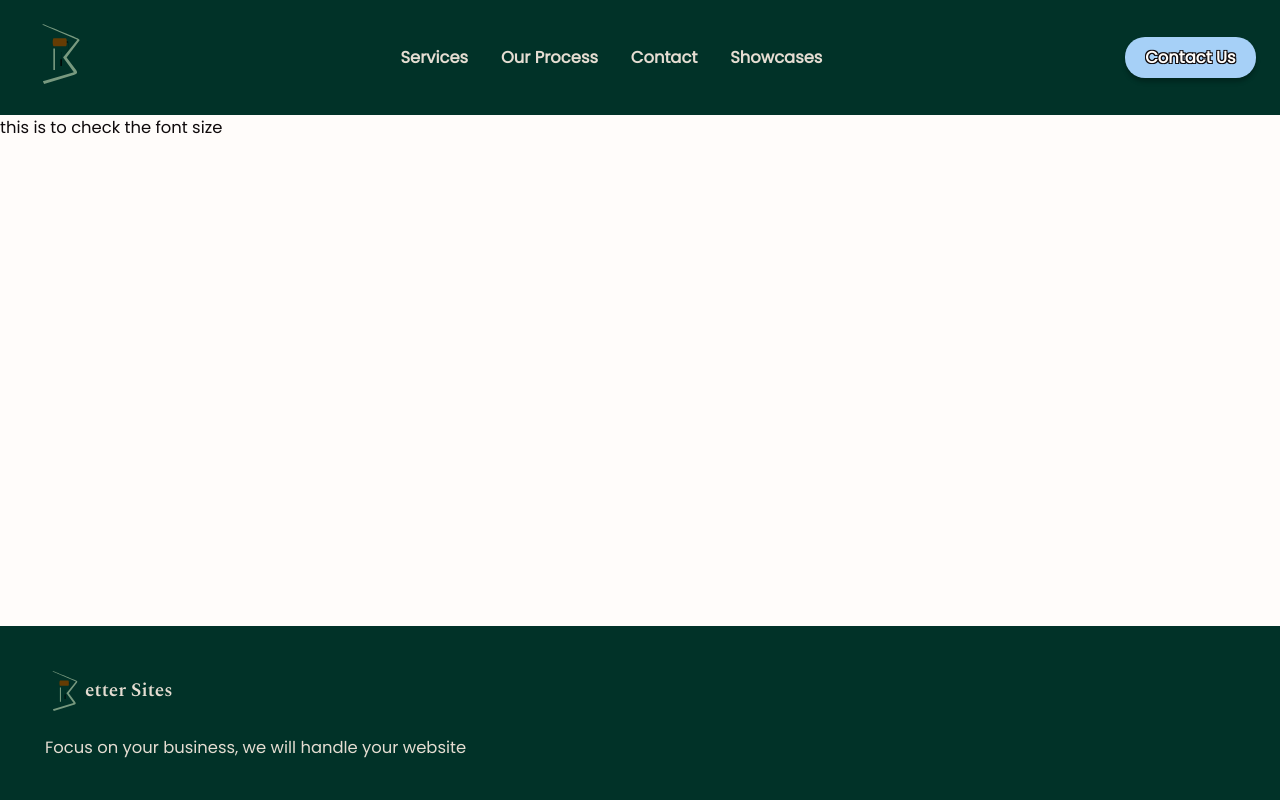
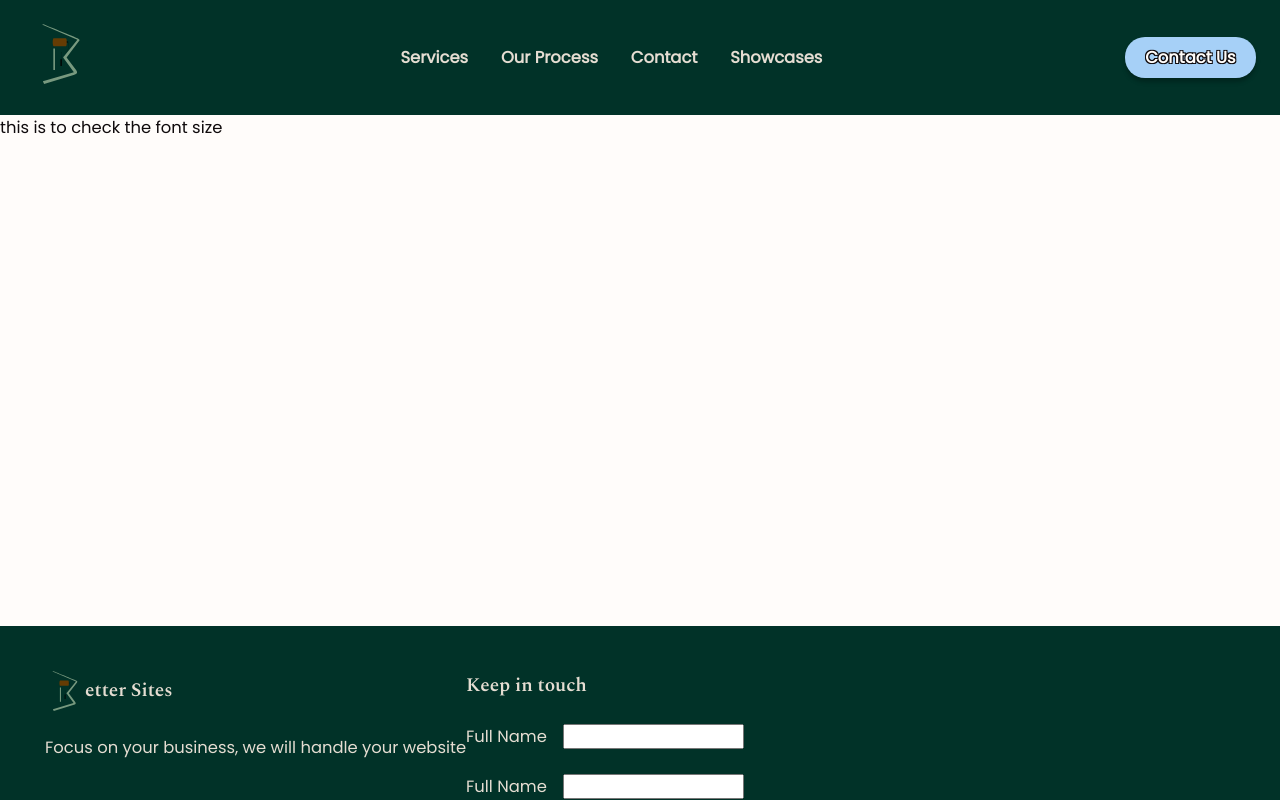
Before and after one commit to KarinaValens/better-sites, a Next.js app: page / in a window 1280 px wide. Built offline with nearby package versions, Linux system fonts and the light colour scheme.

Commit message:
stiled firts 2 divs from largers queries down

```diff
--- /dev/null
+++ b/components/footer/ContactForm.js
@@ -0,0 +1,19 @@
+import React from "react";
+
+export default function ContactForm() {
+  return (
+    <div className="contact-form">
+      <h3>Keep in touch</h3>
+      <form>
+        <label htmlFor="full-name">
+          Full Name
+          <input type="text" name="full-name" />
+        </label>
+        <label htmlFor="email">
+          Full Name
+          <input type="email" name="email" />
+        </label>
+      </form>
+    </div>
+  );
+}
--- a/components/footer/Footer.js
+++ b/components/footer/Footer.js
@@ -1,10 +1,11 @@
+import ContactForm from "./ContactForm";
 import LongLogo from "./LongLogo";
 
 export default function Footer() {
   return (
     <footer>
       <LongLogo />
-      <div className="contact-form"></div>
+      <ContactForm />
       <div className="title-address"></div>
       <div className="social"></div>
     </footer>
--- a/styles/globals.css
+++ b/styles/globals.css
@@ -182,12 +182,13 @@ footer {
   position: absolute;
   bottom: 0%;
   background-color: var(--primary-color-green);
+  color: var(--accent-color-beige);
 }
+
 .logo-concept {
   display: flex;
   flex-direction: column;
   gap: 1.5rem;
-  color: var(--accent-color-beige);
 }
 .long-logo {
   display: flex;
@@ -216,6 +217,7 @@ footer {
   }
 
   footer {
+    display: flex;
     position: absolute;
     width: 100%;
     height: 10.63rem;
@@ -225,6 +227,16 @@ footer {
     padding: 2.75rem;
     background-color: var(--primary-color-green);
   }
+  footer > div,
+  form {
+    display: flex;
+    flex-direction: column;
+    gap: 1.5rem;
+  }
+  label {
+    display: flex;
+    gap: 1rem;
+  }
 }
 
 /* @media (prefers-color-scheme: dark) {
```
